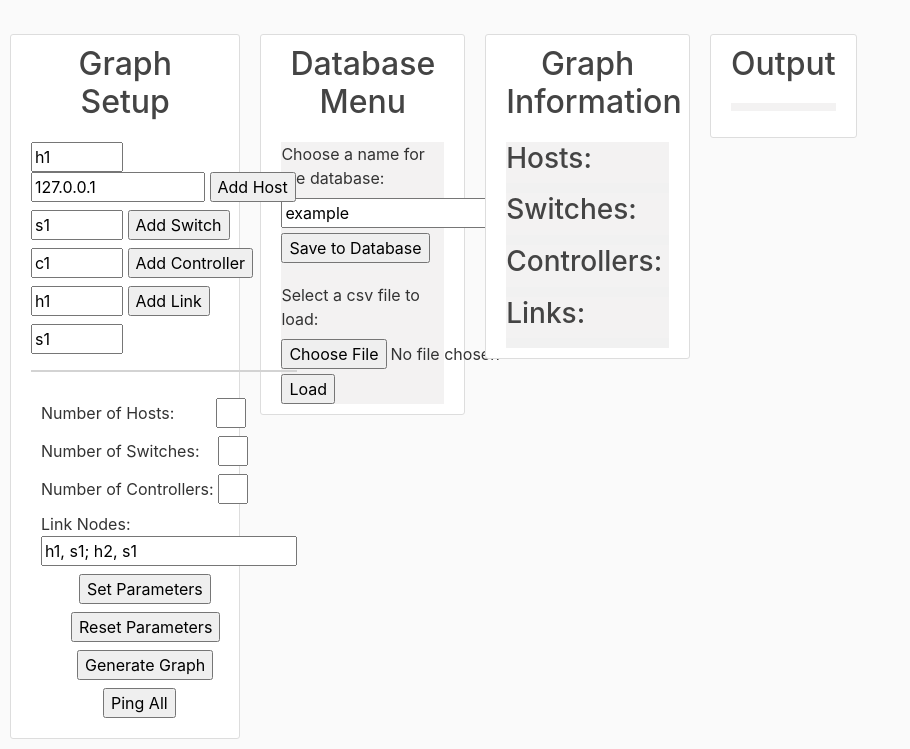
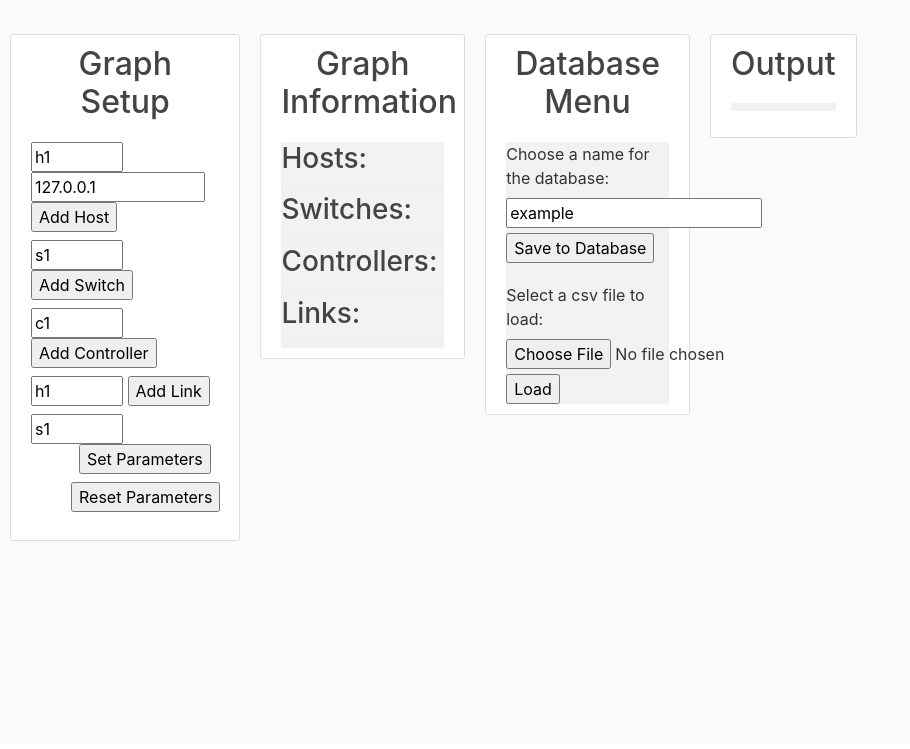
Before and after one commit to GatlinCruz/Capstone, a Django app: page / in a window 1280 px wide. Shown: the part 56-805 px from the top of the page, without its empty margins (0-910 px from the left). After the commit the page ends 597 px from the top, so only its background shows below. Run offline with Django 3.2, Linux system fonts and the light colour scheme; some libraries are stand-ins or nearby versions.

Commit message:
Adding params to nodes turns out to be very annoying

```diff
--- a/mysite/gui/nodes.py
+++ b/mysite/gui/nodes.py
@@ -8,6 +8,9 @@
 
     def __repr__(self):
         return self.name + ": ip - " + self.ip
+
+    def add_to_file(self):
+        return self.name + " = net.addHost( '" + self.name + "' )\n"
 
 
 class Switch:
@@ -20,6 +23,9 @@
     def __repr__(self):
         return str(self.name)
 
+    def add_to_file(self):
+        return self.name + " = net.addSwitch( '" + self.name + "' )\n"
+
 
 class Controller:
     def __init__(self, name):
@@ -30,6 +36,9 @@
 
     def __repr__(self):
         return str(self.name)
+
+    def add_to_file(self):
+        return self.name + " = net.addController( '" + self.name + "' )\n"
 
 
 class Link:
@@ -42,6 +51,9 @@
 
     def __repr__(self):
         return self.first + " <-> " + self.second
+
+    def add_to_file(self):
+        return self.first + self.second + " = net.addLink( '" + self.first + "', " + "'" + self.second + "' )\n"
 
 
 graph = {
--- a/mysite/gui/templates/gui/base_test.html
+++ b/mysite/gui/templates/gui/base_test.html
@@ -49,7 +49,12 @@
             <input type="text" value="s1" id="add_second_link" name="add_second_link" size="4" />
         </form>
 
-        <hr style="height:2px; border-width:0; color:lightgray; background-color:lightgray">
+        <form action="#" method="get">
+            <input type="submit" value="Set Parameters" name="setbtn" style="margin-left: 48px; margin-bottom: 8px">
+            <input type="submit" value="Reset Parameters" name="resetbtn" style="margin-left: 40px; margin-bottom: 8px">
+        </form>
+
+        <!--<hr style="height:2px; border-width:0; color:lightgray; background-color:lightgray">
 
         <form action="#" method="get">
             <label style=" margin-left:10px">Number of Hosts: <input type="text" value="{{graph.num_hosts}}" id="host" name="host" size="3" style="width:30px; margin-left: 37px; margin-top: 10px;"/></label>
@@ -64,7 +69,14 @@
         </form>
         <form action="#" method="get">
             <input type="submit" value="Ping All" name="pingbtn" style="margin-left: 72px">
-        </form>
+        </form>-->
+    </div>
+</div>
+
+<div class="content-section" id="info" style="width:16%; float:left; margin:10px">
+    <h2 style="margin-bottom:20px" align="center">Graph Information</h2>
+    <div style="background-color:#f3f2f2">
+        {% block content %}{% endblock %}
     </div>
 </div>
 
@@ -81,13 +93,6 @@
             <input type="file" name="load_databtn" id="load_databtn" accept=".csv">
             <input style="margin-top:5px" type="submit" value="Load" id="submit_load_filename"/>
         </form>
-    </div>
-</div>
-
-<div class="content-section" id="info" style="width:16%; float:left; margin:10px">
-    <h2 style="margin-bottom:20px" align="center">Graph Information</h2>
-    <div style="background-color:#f3f2f2">
-        {% block content %}{% endblock %}
     </div>
 </div>
 
--- a/mysite/gui/views.py
+++ b/mysite/gui/views.py
@@ -66,21 +66,22 @@
     """
     # This is the logic for when the set button is clicked
     if request.GET.get('setbtn'):
-        hosts = int(request.GET.get('host'))
-        switches = int(request.GET.get('switch'))
-        controllers = int(request.GET.get('controller'))
-        link = request.GET.get('link').replace(" ", "").split(';')
-        links = []
-        # Getting the linked from the user and formatting them to use
-        for pair in link:
-            links.append(tuple(map(str, pair.split(','))))
+        # hosts = int(request.GET.get('host'))
+        # switches = int(request.GET.get('switch'))
+        # controllers = int(request.GET.get('controller'))
+        # link = request.GET.get('link').replace(" ", "").split(';')
+        # links = []
+        # # Getting the links from the user and formatting them to use
+        # for pair in link:
+        #     links.append(tuple(map(str, pair.split(','))))
+        #
+        # graph_info['num_hosts'] = hosts
+        # graph_info['num_switches'] = switches
+        # graph_info['num_controllers'] = controllers
+        # graph_info['links'] = links
 
-        graph_info['num_hosts'] = hosts
-        graph_info['num_switches'] = switches
-        graph_info['num_controllers'] = controllers
-        graph_info['links'] = links
-
-        buttons.make_file(graph_info)
+        print(graph_nodes)
+        buttons.make_file(graph_nodes)
 
     elif request.GET.get('add_host_btn'):
         name = request.GET.get('add_host_name')
```
Also changed, not shown: mysite/gui/templates/gui/buttons.py (+19 -10 lines).
